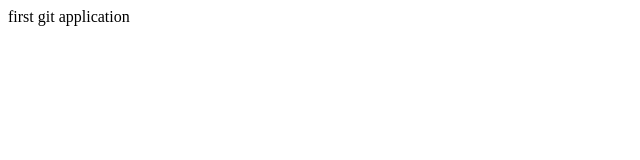
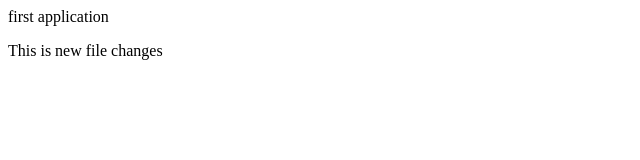
Before and after one commit to sachinkhot26/sachin_test, a plain HTML site: page index.html in a window 1280 px wide. Shown: the whole page, without its empty margins (0-640 px from the left). Drawn offline with Linux system fonts and the light colour scheme.

Commit message:
changes in file

```diff
--- a/index.html
+++ b/index.html
@@ -2,6 +2,7 @@
 <head>
   </head>
   <body>
-    <p>first git application</p>
+    <p>first application</p>
+    <p> This is new file changes </p>
   </body>
 </html>
```
